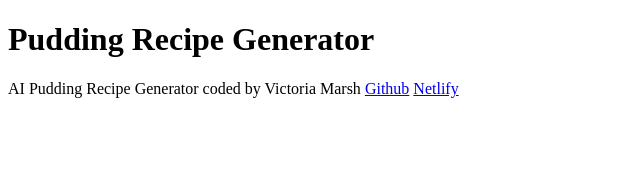
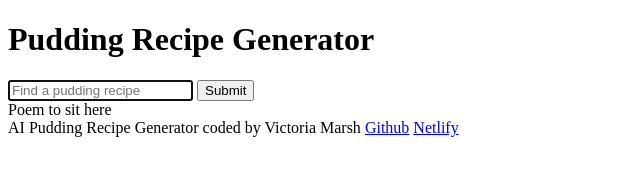
Before and after one commit to hewittmv/pudding-recipe-generator, a plain HTML site: page index.html in a window 1280 px wide. Shown: the whole page, without its empty margins (0-640 px from the left). Drawn offline with Linux system fonts and the light colour scheme.

Commit message:
Add core html structure

```diff
--- a/index.html
+++ b/index.html
@@ -10,6 +10,19 @@
     <header>
       <h1>Pudding Recipe Generator</h1>
     </header>
+    <main>
+      <form>
+        <input
+          type="text"
+          placeholder="Find a pudding recipe"
+          autofocus
+          required
+          autocomplete="off"
+        />
+        <input type="submit" />
+      </form>
+      <div>Poem to sit here</div>
+    </main>
     <footer>
       AI Pudding Recipe Generator coded by Victoria Marsh
       <a
```
